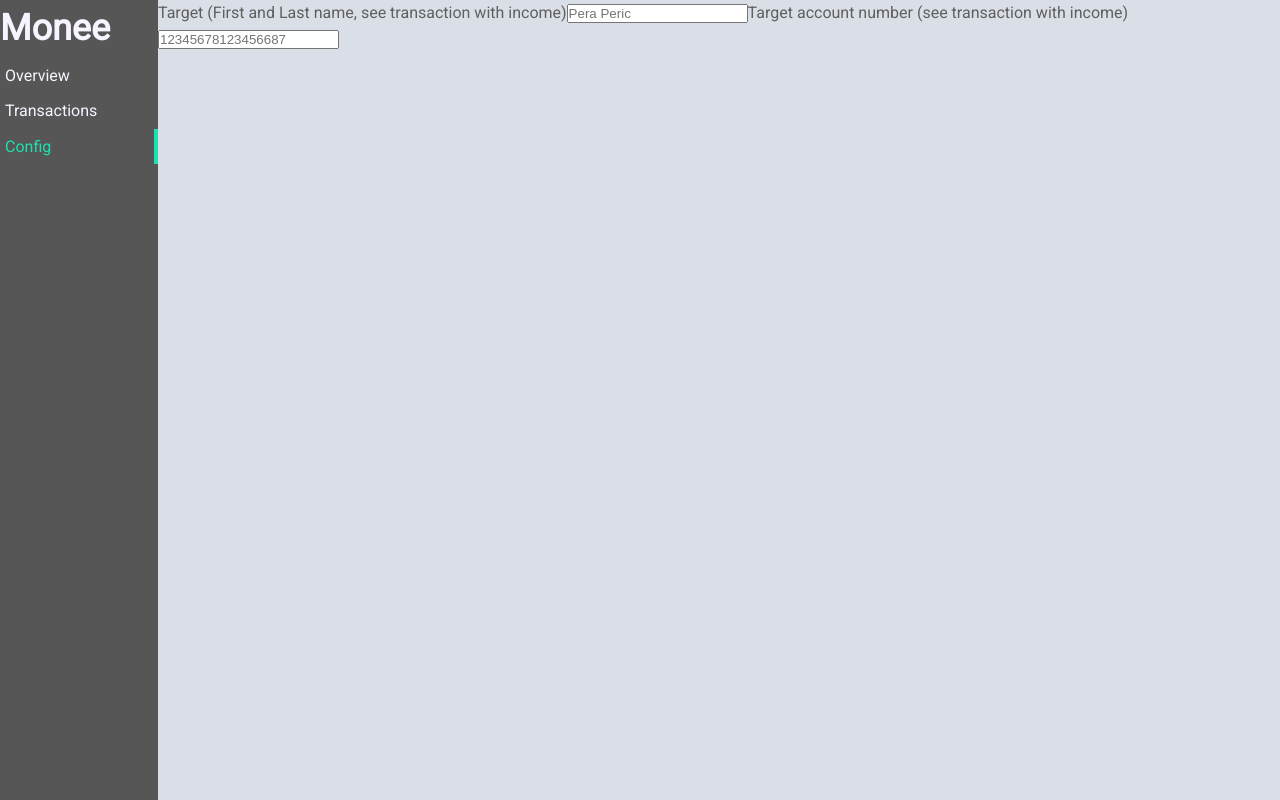
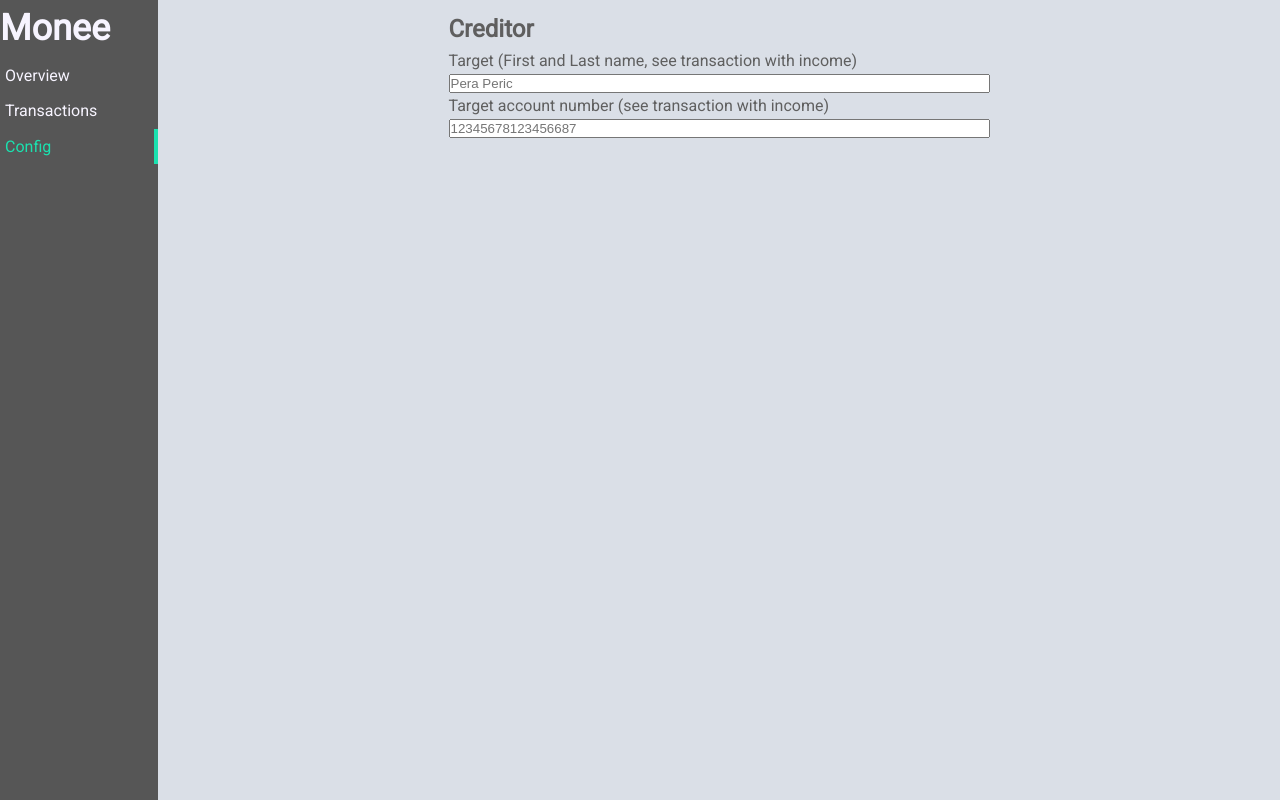
Before and after one commit to gorankami/monee, a React (Create React App) app: page / in a window 1280 px wide. Both pictures are taken after a click on the element "Config". Built offline with nearby package versions, Linux system fonts and the light colour scheme; no server answers.

Commit message:
Set creditor

```diff
--- a/src/Components/CacheManager.js
+++ b/src/Components/CacheManager.js
@@ -9,6 +9,7 @@ export default function CacheManager() {
       'purposeCategory',
       JSON.stringify(state.purposeCategory),
     )
+    localStorage.setItem('config', JSON.stringify(state.config))
   }, [state])
   return <></>
 }
--- /dev/null
+++ b/src/Components/Pages/ConfigPage.css
@@ -0,0 +1,7 @@
+.ConfigPage {
+  display: flex;
+  flex-direction: column;
+  margin: 0 auto;
+  width: 50%;
+  padding: 10px;
+}
--- a/src/Components/Pages/ConfigPage.js
+++ b/src/Components/Pages/ConfigPage.js
@@ -1,10 +1,46 @@
-import React from "react"
+import React, { useContext, useState } from 'react'
+import { PAGE_CONFIG_SAVE_FIELD } from '../../Model/reducer'
+import { Context } from '../StoreProvider'
+import './ConfigPage.css'
 
-export default function ConfigPage(){
-    return <div className="ConfigPage">
-        <label for="target">Target (First and Last name, see transaction with income)</label>
-        <input name="target" type="text" placeholder="Pera Peric"/>
-        <label for="targetAccountNumber">Target account number (see transaction with income)</label>
-        <input name="target" type="text" placeholder="12345678123456687"/>
+export default function ConfigPage() {
+  const [state, dispatch] = useContext(Context)
+  const [form, setForm] = useState({
+    target: state.config.target,
+    targetAccountNumber: state.config.targetAccountNumber,
+  })
+
+  function onChange(e) {
+    setForm({ ...form, [e.target.name]: e.target.value })
+  }
+
+  function onBlur() {
+    dispatch({ type: PAGE_CONFIG_SAVE_FIELD, payload: form })
+  }
+
+  return (
+    <div className="ConfigPage">
+      <h2>Creditor</h2>
+      <label htmlFor="target">
+      Target (First and Last name, see transaction with income)</label>
+      <input
+        name="target"
+        type="text"
+        placeholder="Pera Peric"
+        onChange={onChange}
+        value={form.target}
+        onBlur={onBlur}
+      />
+      <label htmlFor="targetAccountNumber">
+      Target account number (see transaction with income)</label>
+      <input
+        name="targetAccountNumber"
+        type="text"
+        placeholder="12345678123456687"
+        onChange={onChange}
+        onBlur={onBlur}
+        value={form.targetAccountNumber}
+      />
     </div>
+  )
 }
--- a/src/Model/defaultState.js
+++ b/src/Model/defaultState.js
@@ -1,20 +1,27 @@
-import { PAGE_NAME_TRANSACTIONS } from "../Components/Pages/pageNames"
+import { PAGE_NAME_TRANSACTIONS } from '../Components/Pages/pageNames'
 
 const ts = localStorage.getItem('transactions')
 const pcs = localStorage.getItem('purposeCategory')
+const ccs = localStorage.getItem('config')
 let transactions = []
 let purposeCategory = {}
+let config = {
+  target: '',
+  targetAccountNumber: '',
+}
 
 try {
   transactions = ts ? JSON.parse(ts) : []
   purposeCategory = pcs ? JSON.parse(pcs) : {}
+  if (ccs) config = JSON.parse(ccs)
 } catch (e) {
-  console.warnign("could not parse local storage: ", ts, pcs);
+  console.warnign('could not parse local storage: ', ts, pcs)
 }
 
 export const defaultState = {
   transactions,
   purposeCategory,
+  config,
   CategoriesForm: {
     open: false,
     transaction: undefined,
@@ -23,8 +30,4 @@ export const defaultState = {
     filteredTransactions: [],
   },
   currentPage: PAGE_NAME_TRANSACTIONS,
-  config: {
-    target: "",
-    targetAccountNumber: ""
-  }
 }
--- a/src/Model/reducer.js
+++ b/src/Model/reducer.js
@@ -8,6 +8,7 @@ export const CATEGORY_FORM_CANCEL = 'CATEGORY_FORM_CANCEL'
 export const CATEGORY_FORM_SELECT = 'CATEGORY_FORM_SELECT'
 export const PAGE_TRANSACTIONS_FILTER_MONTH = 'PAGE_TRANSACTIONS_FILTER_MONTH'
 export const PAGE_GOTO = 'PAGE_GOTO'
+export const PAGE_CONFIG_SAVE_FIELD = 'PAGE_CONFIG_SAVE_FIELD'
 
 export default function reducer(state, action) {
   switch (action.type) {
@@ -46,6 +47,14 @@ export default function reducer(state, action) {
         ...state,
         currentPage: action.payload,
       }
+    case PAGE_CONFIG_SAVE_FIELD:
+      return {
+        ...state,
+        config: {
+          ...state.config,
+          ...action.payload
+        },
+      }
     default:
       return state
   }
--- a/src/isExpense.js
+++ b/src/isExpense.js
@@ -1,3 +1,12 @@
-export default function isExpense({target, targetAccountNumber}){
-    return target !== "Goran Antić" && targetAccountNumber !== 115038166512648287
+export default function isExpense({ target, targetAccountNumber }) {
+  try {
+    const config = JSON.parse(localStorage.getItem('config'))
+    return !(
+      target === config.target &&
+      targetAccountNumber === config.targetAccountNumber
+    )
+  } catch (e) {
+    console.log('error reading config while checking isExpense')
+    return true
+  }
 }
```
